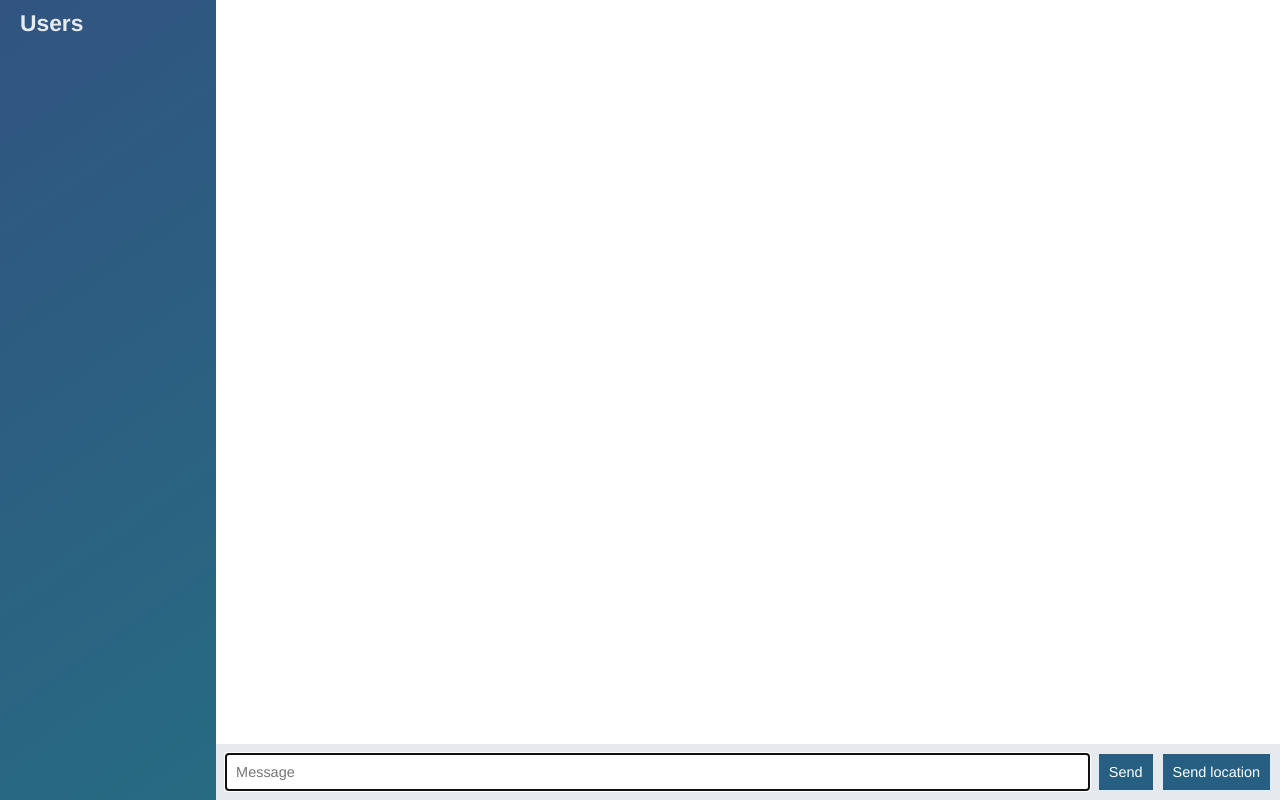
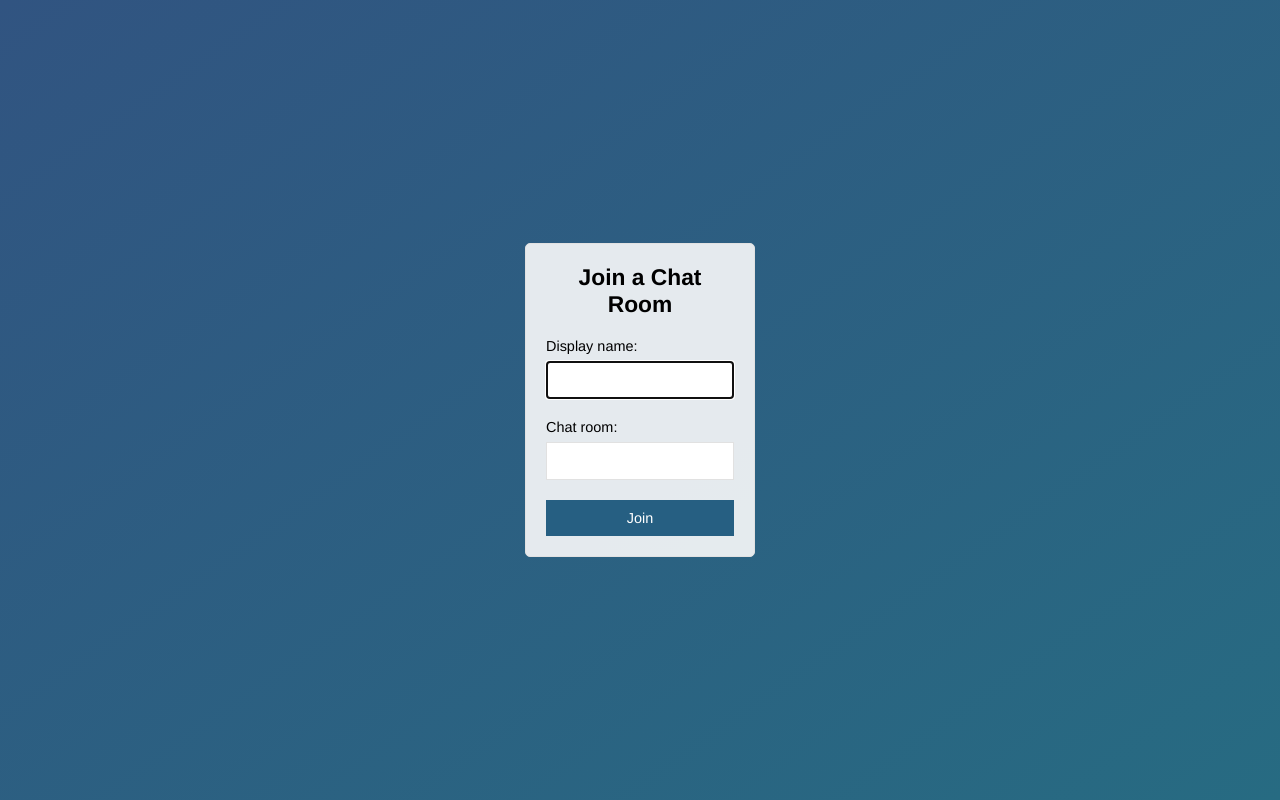
Before and after one commit to ylorenzana/chat-app, a website: page public/index.html in a window 1280 px wide. Drawn offline with nearby package versions, Linux system fonts and the light colour scheme; no server answers.

Commit message:
Add join page

```diff
--- a/public/index.html
+++ b/public/index.html
@@ -1,59 +1,32 @@
 <!DOCTYPE html>
 
 <html>
+
 <head>
-  <meta charset="utf-8"><meta>
+  <meta charset="utf-8">
+  <title>Join The Chat Room</title>
+  <meta name="viewport" content="width=device-width, initial-scale=1, user-scalable=no">
   <link rel="stylesheet" href="/css/styles.css">
 </head>
 
-<body class="chat">
-  <div class="chat__sidebar">
-    <h3>Users</h3>
-    <div id="users"></div>
+<body class="centered-form">
+  <div class="centered-form__form">
+    <form action="/chat.html">
+      <div class="form-field">
+        <h3>Join a Chat Room</h3>
+      </div>
+      <div class="form-field">
+        <label>Display name:</label>
+        <input type="text" name="name" autofocus/>
+      </div>
+      <div class="form-field">
+        <label>Chat room:</label>
+        <input type="text" name="room"/>
+      </div>
+      <div class="form-field">
+        <button>Join</button>
+      </div>
+    </form>
   </div>
-
-  <div class="chat__main">
-
-    <ol id="messages" class="chat__messages"></ol>
-
-    <div class="chat__footer">
-      <form id="message-form">
-        <input name="message" type="text" placeholder="Message" autofocus autocomplete="off"/>
-        <button>Send</button>
-      </form>
-      <button id="send-location">Send location</button>
-    </div>
-
-  </div>
-
-  <script id="message-template" type="text/template">
-    <li>
-      <div class="message__title">
-        <h4>{{from}}</h4>
-        <span>{{createdAt}}</span>
-      </div>
-      <div class="message__body">
-        <p>{{text}}</p>
-      </div>
-    </li>
-  </script>
-
-  <script id="location-message-template" type="text/template">
-    <li>
-      <div class="message__title">
-        <h4>{{from}}</h4>
-        <span>{{createdAt}}</span>
-      </div>
-      <div class="message__body">
-        <p><a href="{{url}}" target="_blank">My current location</a></p>
-      </div>
-    </li>
-  </script>
-
-  <script src="/socket.io/socket.io.js"></script>
-  <script src="/js/libs/jquery-3.2.1.min.js"></script>
-  <script src="/js/libs/moment.js"></script>
-  <script src="/js/libs/mustache.min.js"></script>
-  <script src="/js/index.js"></script>
 </body>
 </html>
```
Also changed, not shown: public/chat.html (added, +61 -0 lines), public/js/chat.js (renamed from public/js/index.js).
